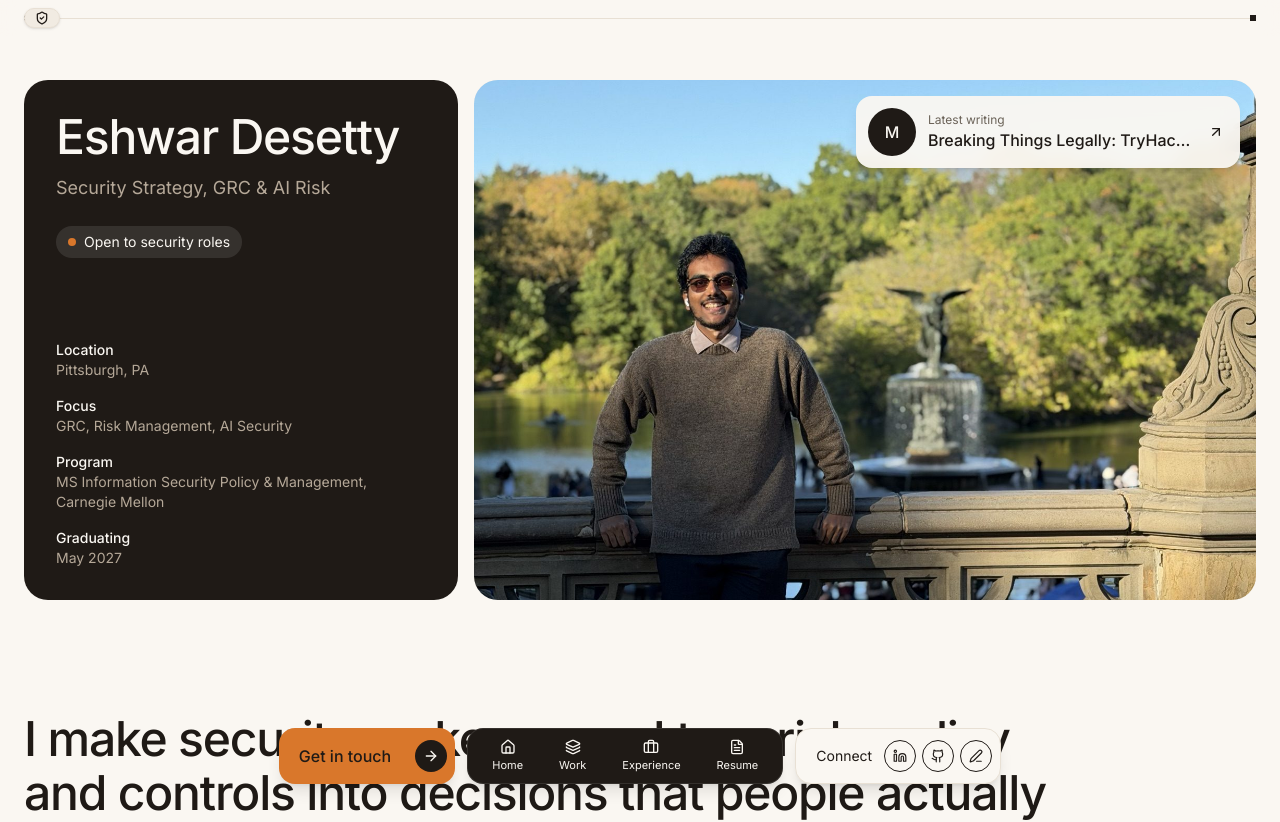
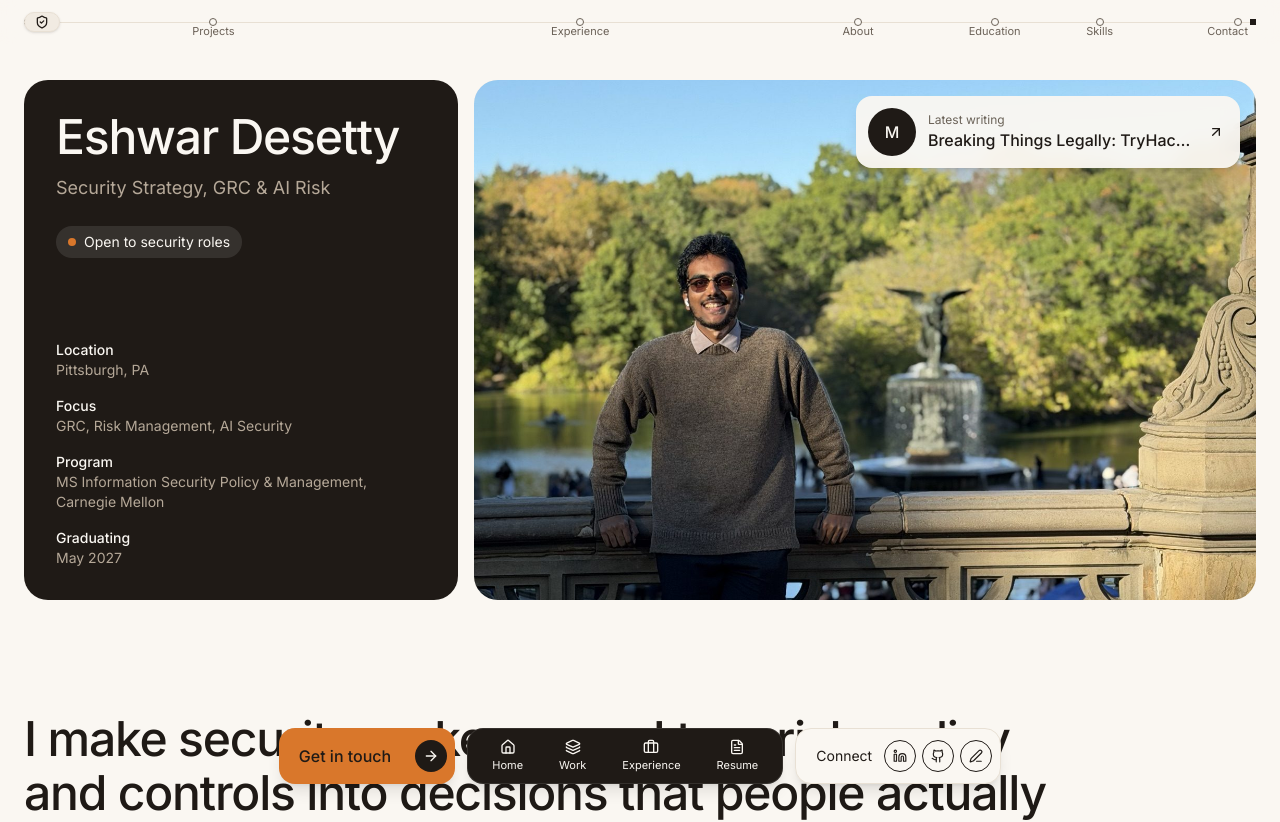
Before and after one commit to OffensiveSage/EDsec-Portfolio, a Next.js app: page / in a window 1280 px wide. Shown: the top 822 px of the page. Built offline with nearby package versions, Linux system fonts and the light colour scheme.

Commit message:
Make top progress line a clickable section index
Adds markers for Projects, Experience, About, Education, Skills and
Contact, placed where each section starts. Passed sections darken,
labels show on large screens, dots only on phones.

Co-Authored-By: Claude Opus 5.5 <noreply@anthropic.com>

```diff
--- a/src/app/globals.css
+++ b/src/app/globals.css
@@ -52,7 +52,7 @@
 
 html {
   scroll-behavior: smooth;
-  scroll-padding-top: 48px;
+  scroll-padding-top: 56px;
 }
 
 body {
--- a/src/components/AboutSection.tsx
+++ b/src/components/AboutSection.tsx
@@ -15,7 +15,7 @@ export default function AboutSection() {
                         </div>
                     ))}
 
-                    <div>
+                    <div id="education">
                         <h3 className="font-display text-xl sm:text-2xl font-medium tracking-tight mb-4">Education</h3>
                         <ul className="divide-y divide-line border-y border-line">
                             {education.map((e) => (
--- a/src/components/ScrollProgress.tsx
+++ b/src/components/ScrollProgress.tsx
@@ -3,38 +3,98 @@
 import { useEffect, useState } from "react";
 import { ShieldCheck } from "lucide-react";
 
+const sections = [
+    { id: "work", label: "Projects" },
+    { id: "experience", label: "Experience" },
+    { id: "about", label: "About" },
+    { id: "education", label: "Education" },
+    { id: "skills", label: "Skills" },
+    { id: "contact", label: "Contact" },
+];
+
 // Thin line across the top with a shield that travels along it as you scroll.
+// Each section has a clickable marker placed where that section starts.
 export default function ScrollProgress() {
     const [progress, setProgress] = useState(0);
+    const [marks, setMarks] = useState<{ id: string; label: string; at: number }[]>([]);
 
     useEffect(() => {
+        const maxScroll = () => document.documentElement.scrollHeight - window.innerHeight;
+
         const update = () => {
-            const max = document.documentElement.scrollHeight - window.innerHeight;
+            const max = maxScroll();
             setProgress(max > 0 ? Math.min(1, window.scrollY / max) : 0);
         };
-        update();
+
+        const measure = () => {
+            const max = maxScroll();
+            if (max <= 0) return;
+            const padding = parseFloat(getComputedStyle(document.documentElement).scrollPaddingTop) || 0;
+            setMarks(
+                sections.flatMap((s) => {
+                    const el = document.getElementById(s.id);
+                    if (!el) return [];
+                    const top = el.getBoundingClientRect().top + window.scrollY - padding;
+                    return [{ ...s, at: Math.min(1, Math.max(0, top / max)) }];
+                })
+            );
+            update();
+        };
+
+        measure();
+        const observer = new ResizeObserver(measure);
+        observer.observe(document.body);
         window.addEventListener("scroll", update, { passive: true });
-        window.addEventListener("resize", update);
+        window.addEventListener("resize", measure);
         return () => {
+            observer.disconnect();
             window.removeEventListener("scroll", update);
-            window.removeEventListener("resize", update);
+            window.removeEventListener("resize", measure);
         };
     }, []);
 
     return (
-        <div className="fixed top-0 inset-x-0 z-50 h-9 px-4 sm:px-6 bg-bg/80 backdrop-blur-sm pointer-events-none">
-            <div className="relative h-full flex items-center">
+        <div className="fixed top-0 inset-x-0 z-50 h-9 lg:h-11 px-4 sm:px-6 bg-bg/80 backdrop-blur-sm pointer-events-none">
+            <nav className="relative h-full flex items-center" aria-label="Sections">
                 <span className="absolute left-0 w-1.5 h-1.5 rounded-full bg-ink" />
                 <div className="absolute left-0 right-0 h-px bg-line" />
                 <div className="absolute left-0 h-px bg-ink" style={{ width: `${progress * 100}%` }} />
                 <span className="absolute right-0 w-1.5 h-1.5 bg-ink" />
+
+                {marks.map((m) => {
+                    const passed = progress >= m.at - 0.001;
+                    return (
+                        <a
+                            key={m.id}
+                            href={`#${m.id}`}
+                            aria-label={m.label}
+                            title={m.label}
+                            className="group absolute -translate-x-1/2 h-full flex items-center px-1.5 pointer-events-auto"
+                            style={{ left: `clamp(18px, ${m.at * 100}%, calc(100% - 18px))` }}
+                        >
+                            <span
+                                className={`block w-2 h-2 rounded-full border transition ${
+                                    passed ? "bg-ink border-ink" : "bg-bg border-muted"
+                                } group-hover:bg-accent group-hover:border-accent group-hover:scale-125`}
+                            />
+                            <span
+                                className={`hidden lg:block absolute top-[calc(50%+4px)] ${m.at > 0.92 ? "right-0" : "left-1/2 -translate-x-1/2"} text-[11px] leading-none whitespace-nowrap transition ${
+                                    passed ? "text-ink" : "text-muted"
+                                } group-hover:text-accent`}
+                            >
+                                {m.label}
+                            </span>
+                        </a>
+                    );
+                })}
+
                 <div
-                    className="absolute -translate-x-1/2 flex items-center justify-center w-9 h-5 rounded-full bg-surface border border-line shadow-sm"
+                    className="absolute z-10 -translate-x-1/2 flex items-center justify-center w-9 h-5 rounded-full bg-surface border border-line shadow-sm"
                     style={{ left: `clamp(18px, ${progress * 100}%, calc(100% - 18px))` }}
                 >
                     <ShieldCheck className="w-3.5 h-3.5" strokeWidth={2.2} />
                 </div>
-            </div>
+            </nav>
         </div>
     );
 }
```
